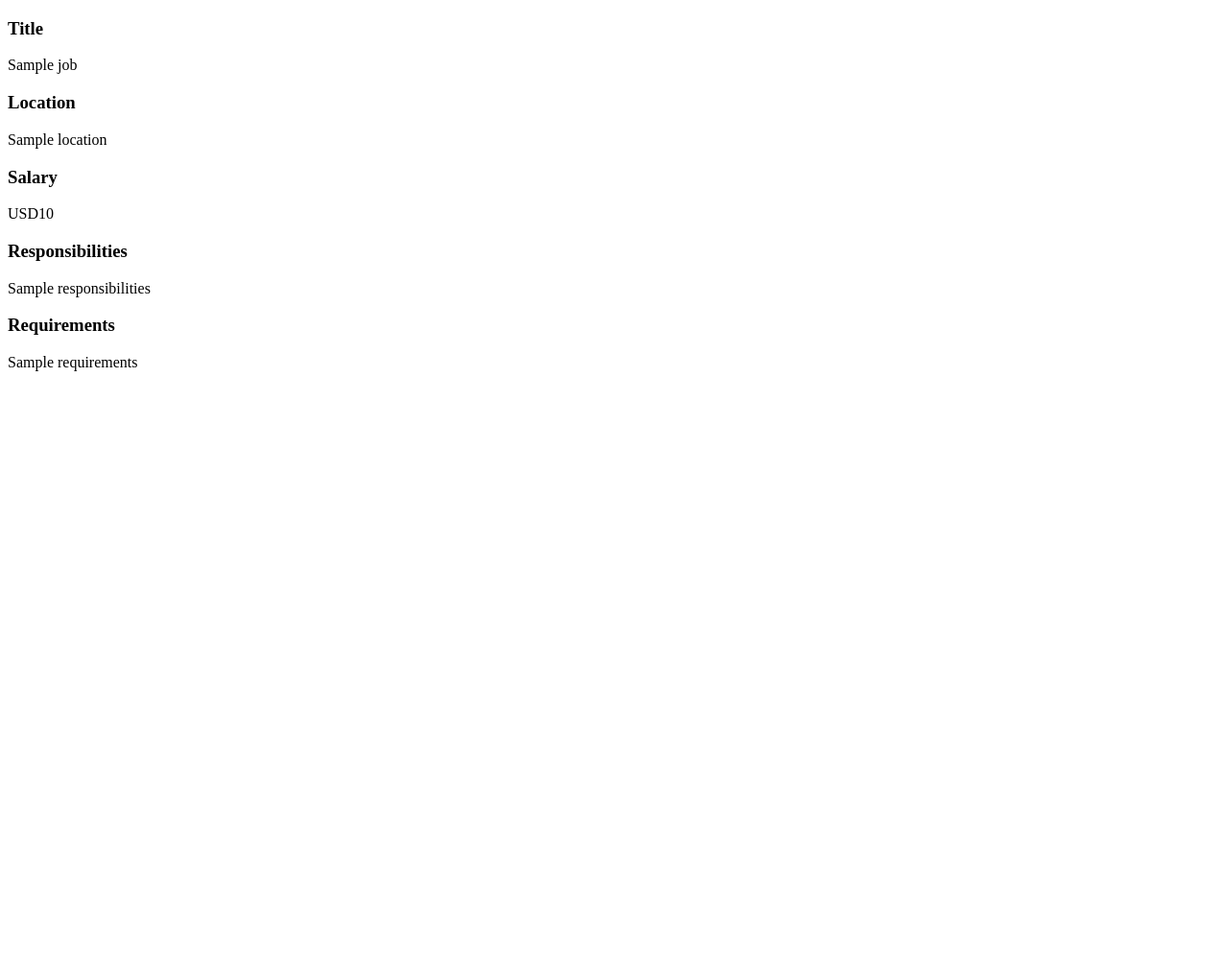
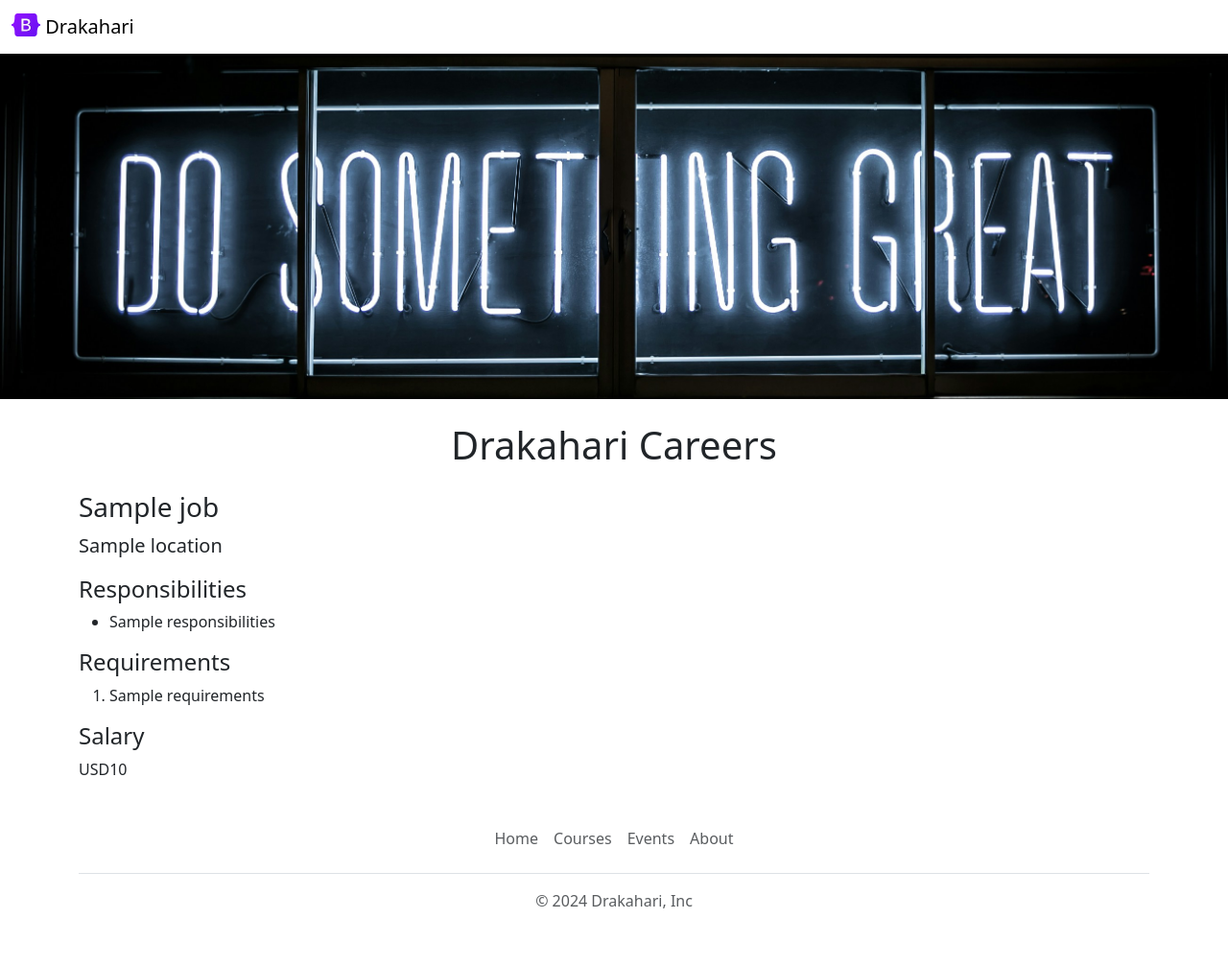
Before and after one commit to drakahari/drakahari_jovinan_sample-v2, a Flask app: template templates/jobpage.html in a window 1280 px wide. Shown: the whole page at 96% size. Before the commit the page ends 387 px from the top, so only its background shows below. Run offline with Flask 3, Linux system fonts and the light colour scheme; the template is opened without the code that fills it: most values are stand-ins (such as "Sample title", 1, 10 or a date in 2020).

Commit message:
Pages styled with basic bootstrap python code used for responsibilities and requirements for bullets/numbers

```diff
--- a/app.py
+++ b/app.py
@@ -12,8 +12,8 @@ app = Flask(__name__)
 def hello_world():
   jobs = load_jobs_from_db()
   return render_template('home.html',
-                         jobs=jobs,
-                         company_name='Drakahari')
+                         jobs=jobs)
+
 
 @app.route("/api/jobs")
 def list_jobs():
--- /dev/null
+++ b/templates/banner.html
@@ -0,0 +1,11 @@
+<style>
+      #banner  {
+        height: 360px;
+        width: 100%;
+        object-fit: cover;
+        margin-bottom: 16px;
+
+
+      }
+    </style>
+    <img class="img-fluid" id="banner" src="/static/banner.jpg">
--- /dev/null
+++ b/templates/bootstrap.html
@@ -0,0 +1,3 @@
+ <meta charset="utf-8">
+     <meta name="viewport" content="width=device-width, initial-scale=1">
+    <link href="https://cdn.jsdelivr.net/npm/bootstrap@5.3.3/dist/css/bootstrap.min.css" rel="stylesheet" integrity="sha384-QWTKZyjpPEjISv5WaRU9OFeRpok6YctnYmDr5pNlyT2bRjXh0JMhjY6hW+ALEwIH" crossorigin="anonymous">
--- a/templates/jobitem.html
+++ b/templates/jobitem.html
@@ -14,7 +14,7 @@
     {% endif %}
   </div>
   <div class="col-2">
-    <a href="mailto:hello@drakahari.com?subject=Application%20for%20{{job['title']}}         &body=My%20Name%3A%20%3Cyour%20name%20here%3E%0D%0A%0D%0AMy%20Resume%20link%3A%20%3Cresume%20link%3E%0D%0A%0D%0AMy%20LinkedIn%20link%3A%20%3Clinkedin%20link%3E%0D%0A%0D%0A" type="button" class="btn btn-outline-primary">APPLY</a>
+    <a href="/job/{{job['id']}}" type="button" class="btn btn-outline-primary">APPLY</a>
   </div>
 
 </div>
--- a/templates/jobpage.html
+++ b/templates/jobpage.html
@@ -2,17 +2,34 @@
 <html>
   <head>
     <title>{{job.title}} - Drakahari Careers</title>
+    {% include 'bootstrap.html' %}
   </head>
   <body>
-    <h3>Title</h3>
-    <p>{{job.title}}</p>
-    <h3>Location</h3>
-    <p>{{job.location}}</p>
-    <h3>Salary</h3>
-    <p>{{job.currency}}{{job.salary}}</p>
-    <h3>Responsibilities</h3>
-    <p>{{job.responsibilities}}</p>
-    <h3>Requirements</h3>
-    <p>{{job.requirements}}</p>
+    {% include 'nav.html' %}
+    {% include 'banner.html' %}
+    <div class="container">
+      <h1 class="text-center mt-2 mb-4">
+          Drakahari Careers
+      </h1>
+      <h3 class="mb-2">{{job.title}}</h3>
+      <p class="lead mt-0">{{job.location}}</p>
+      <h4>Responsibilities</h4>
+      <ul>
+        {% for line in job.responsibilities.split("\n") %}
+          <li>{{line}}</li>
+        {% endfor %}
+
+
+      </ul>
+      <h4>Requirements</h4>
+      <ol>
+        {% for line in job.requirements.split("\n") %}
+          <li>{{line}}</li>
+        {% endfor %}
+      </ol>
+      <h4>Salary</h4>
+      <p>{{job.currency}}{{job.salary}}</p>
+    </div>
+    {%include 'footer.html'%}
   </body>
 </html>
--- a/templates/nav.html
+++ b/templates/nav.html
@@ -1,6 +1,6 @@
 <nav class="navbar shadow-sm fixed-top bg-white">
   <div class="container-fluid">
-    <a class="navbar-brand" href="#">
+    <a class="navbar-brand" href="/">
       <img src="/static/logo.svg" alt="Logo" width="30" height="24" class="d-inline-block align-text-top">
       Drakahari
     </a>
```
Also changed, not shown: templates/home.html (+3 -15 lines).
